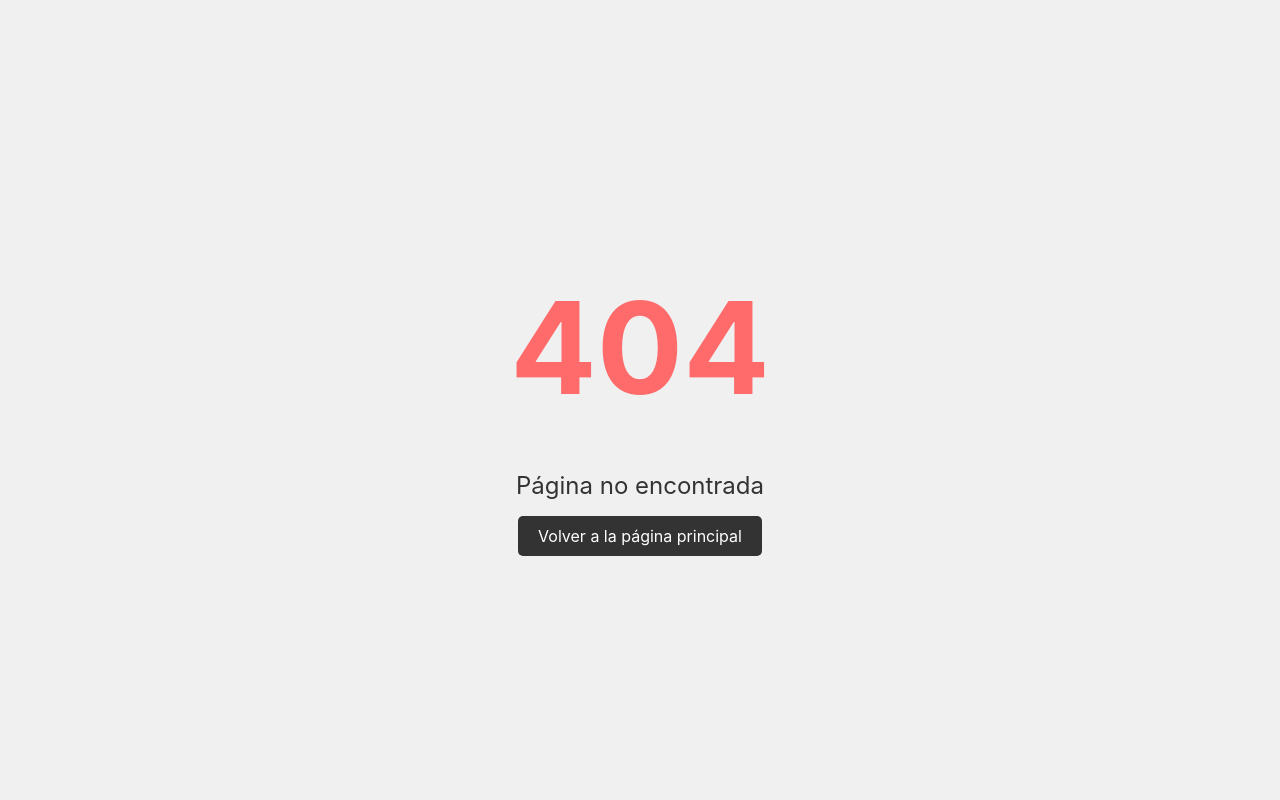
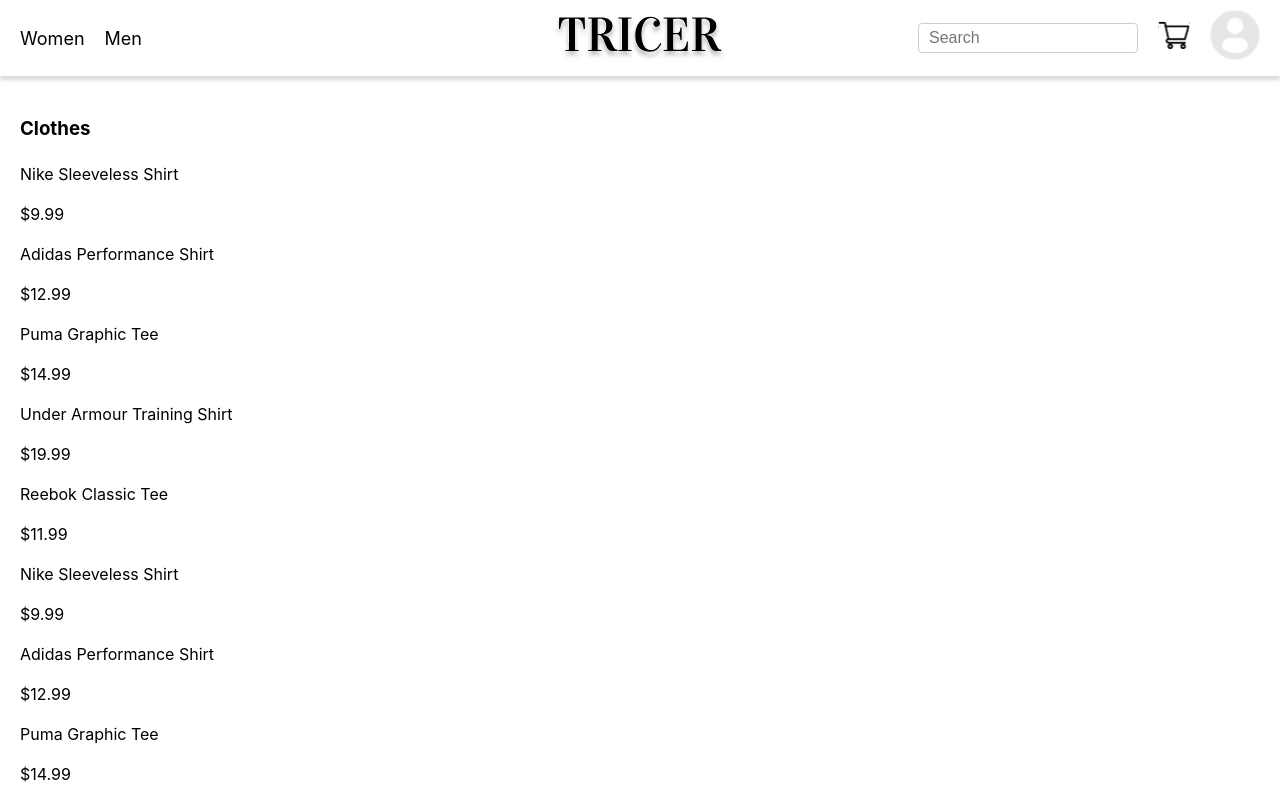
Before and after one commit to JGeanca/Tricer, a React (Vite) app in the folder projects/project-01/: page /men/clothes in a window 1280 px wide. Before the commit this address had no page. Shown: the top 800 px of the page. Built offline with nearby package versions, Linux system fonts and the light colour scheme.

Commit message:
Starting products page

```diff
--- /dev/null
+++ b/projects/project-01/src/components/ProductsGrid.jsx
@@ -0,0 +1,20 @@
+import { Container, Row, Col, Card } from 'react-bootstrap'
+
+export function ProductsGrid({ products }) {
+  return (
+    <Container>
+      <Row>
+        {products.map((product) => (
+          <Col key={product.id}>
+            <Card>
+              <Card.Body>
+                <Card.Title>{product.title}</Card.Title>
+                <Card.Text>${product.price.toFixed(2)}</Card.Text>
+              </Card.Body>
+            </Card>
+          </Col>
+        ))}
+      </Row>
+    </Container>
+  )
+}
--- a/projects/project-01/src/css/layout.css
+++ b/projects/project-01/src/css/layout.css
@@ -1,6 +1,7 @@
 .layout-container {
   display: grid;
-  grid-template-rows: auto 1fr 200px; /* Cambiado 70px por auto para permitir la expansión */
+  /* Cambiado 70px por auto para permitir la expansión */
+  grid-template-rows: auto 1fr 200px;
   min-height: 100vh;
   grid-template-areas:
     'header   header  header'
--- /dev/null
+++ b/projects/project-01/src/css/productsPage.css
@@ -0,0 +1,3 @@
+.products-container {
+  padding: 20px;
+}
--- /dev/null
+++ b/projects/project-01/src/mocks/products.json
@@ -0,0 +1,136 @@
+{
+  "products": [
+    {
+      "id": 1,
+      "title": "Nike Sleeveless Shirt",
+      "description": "Sleeveless shirt from Nike, perfect for workouts and sports activities. Available in multiple colors.",
+      "category": "Shirt",
+      "price": 9.99,
+      "discountPercentage": 7.17,
+      "rating": 4.94,
+      "stock": 5,
+      "colors": [
+        "blue",
+        "white"
+      ],
+      "gender": "Male",
+      "sizes": [
+        "S",
+        "M",
+        "L",
+        "XL"
+      ],
+      "material": "Cotton",
+      "images": [
+        "https://static.pullandbear.net/2/photos//2024/V/0/2/p/4238/500/500/4238500500_2_1_0.jpg?ts=1710169292848&imwidth=1125",
+        "https://static.pullandbear.net/assets/public/4f53/9b61/6b2846c28fac/204d9cb30e75/03244500500-A6M/03244500500-A6M.jpg?ts=1721854114622&w=1024"
+      ],
+      "brand": "Nike"
+    },
+    {
+      "id": 2,
+      "title": "Adidas Performance Shirt",
+      "description": "Lightweight performance shirt from Adidas, ideal for sports and casual wear.",
+      "category": "Shirt",
+      "price": 12.99,
+      "discountPercentage": 10.00,
+      "rating": 4.85,
+      "stock": 8,
+      "colors": [
+        "black",
+        "grey"
+      ],
+      "gender": "Male",
+      "sizes": [
+        "M",
+        "L",
+        "XL"
+      ],
+      "material": "Polyester",
+      "images": [
+        "https://static.pullandbear.net/2/photos//2024/V/0/2/p/4238/500/500/4238500500_2_1_0.jpg?ts=1710169292848&imwidth=1125",
+        "https://static.pullandbear.net/assets/public/4f53/9b61/6b2846c28fac/204d9cb30e75/03244500500-A6M/03244500500-A6M.jpg?ts=1721854114622&w=1024"
+      ],
+      "brand": "Adidas"
+    },
+    {
+      "id": 3,
+      "title": "Puma Graphic Tee",
+      "description": "Stylish graphic tee from Puma, perfect for casual outings and streetwear.",
+      "category": "Shirt",
+      "price": 14.99,
+      "discountPercentage": 5.00,
+      "rating": 4.70,
+      "stock": 10,
+      "colors": [
+        "red",
+        "white"
+      ],
+      "gender": "Male",
+      "sizes": [
+        "S",
+        "M",
+        "L"
+      ],
+      "material": "Cotton",
+      "images": [
+        "https://static.pullandbear.net/2/photos//2024/V/0/2/p/4238/500/500/4238500500_2_1_0.jpg?ts=1710169292848&imwidth=1125",
+        "https://static.pullandbear.net/assets/public/4f53/9b61/6b2846c28fac/204d9cb30e75/03244500500-A6M/03244500500-A6M.jpg?ts=1721854114622&w=1024"
+      ],
+      "brand": "Puma"
+    },
+    {
+      "id": 4,
+      "title": "Under Armour Training Shirt",
+      "description": "Durable training shirt from Under Armour, designed for optimal performance and comfort.",
+      "category": "Shirt",
+      "price": 19.99,
+      "discountPercentage": 15.00,
+      "rating": 4.60,
+      "stock": 6,
+      "colors": [
+        "navy",
+        "black"
+      ],
+      "gender": "Male",
+      "sizes": [
+        "M",
+        "L",
+        "XL"
+      ],
+      "material": "Polyester",
+      "images": [
+        "https://static.pullandbear.net/2/photos//2024/V/0/2/p/4238/500/500/4238500500_2_1_0.jpg?ts=1710169292848&imwidth=1125",
+        "https://static.pullandbear.net/assets/public/4f53/9b61/6b2846c28fac/204d9cb30e75/03244500500-A6M/03244500500-A6M.jpg?ts=1721854114622&w=1024"
+      ],
+      "brand": "Under Armour"
+    },
+    {
+      "id": 5,
+      "title": "Reebok Classic Tee",
+      "description": "Casual classic tee from Reebok, suitable for everyday wear and workouts.",
+      "category": "Shirt",
+      "price": 11.99,
+      "discountPercentage": 8.00,
+      "rating": 4.80,
+      "stock": 9,
+      "colors": [
+        "white",
+        "grey"
+      ],
+      "gender": "Male",
+      "sizes": [
+        "S",
+        "M",
+        "L",
+        "XL"
+      ],
+      "material": "Cotton",
+      "images": [
+        "https://static.pullandbear.net/2/photos//2024/V/0/2/p/4238/500/500/4238500500_2_1_0.jpg?ts=1710169292848&imwidth=1125",
+        "https://static.pullandbear.net/assets/public/4f53/9b61/6b2846c28fac/204d9cb30e75/03244500500-A6M/03244500500-A6M.jpg?ts=1721854114622&w=1024"
+      ],
+      "brand": "Reebok"
+    }
+  ]
+}
--- /dev/null
+++ b/projects/project-01/src/pages/ProductsPage.jsx
@@ -0,0 +1,13 @@
+import { products as clothes } from '../mocks/products.json'
+import { ProductsGrid } from '../components/ProductsGrid'
+import '../css/productsPage.css'
+
+export default function ProductsPage() {
+  return (
+    <div className='products-container'>
+      <h3>Clothes</h3>
+      <ProductsGrid products={clothes} />
+      <ProductsGrid products={clothes} />
+    </div>
+  )
+}
```
Also changed, not shown: projects/project-01/src/main.jsx (+7 -1 lines), 1 other file (tests, documents, lock files or other folders).
